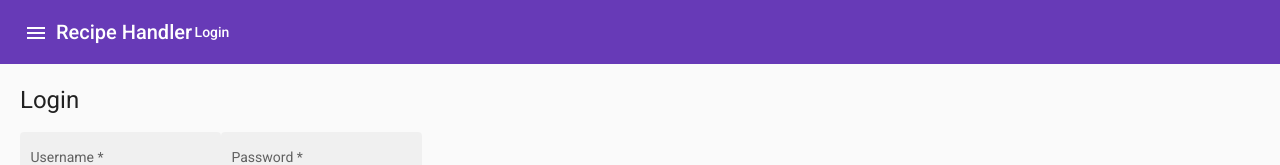
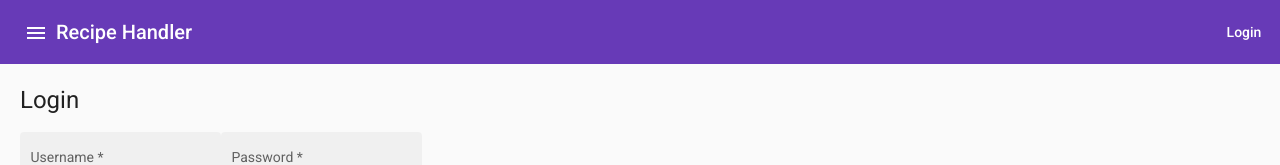
Before and after one commit to geryke48/recipe-handler, an Angular app in the folder frontend/recipeHandler-client/: page /login in a window 1280 px wide. Shown: the top 165 px of the page. Built offline with nearby package versions, Linux system fonts and the light colour scheme.

Commit message:
Updated documentation

```diff
--- a/frontend/recipeHandler-client/src/app/app.component.html
+++ b/frontend/recipeHandler-client/src/app/app.component.html
@@ -3,7 +3,9 @@
     <mat-icon>menu</mat-icon>
   </button>
   <span>Recipe Handler</span>
-  <div><button mat-icon-button class="login_btn" aria-label="Example icon-button with menu icon" [routerLink]="['/', 'login']">Login</button></div>
+  <span class="toolbar-spacer"></span>
+  <button mat-icon-button class="login_btn" aria-label="Example icon-button with menu icon" [routerLink]="['/', 'login']">Login
+  </button>
 </mat-toolbar>
 <mat-sidenav-container class="example-container">
   <mat-sidenav #sidenav mode="side" closed>
--- a/frontend/recipeHandler-client/src/app/app.component.scss
+++ b/frontend/recipeHandler-client/src/app/app.component.scss
@@ -6,6 +6,10 @@
     width: 240px;
 }
 
+.toolbar-spacer {
+    flex: 1 1 auto;
+}
+
 main {
     margin: 20px 20px 0;
 }
```
Also changed, not shown: 1 other file (tests, documents, lock files or other folders).
